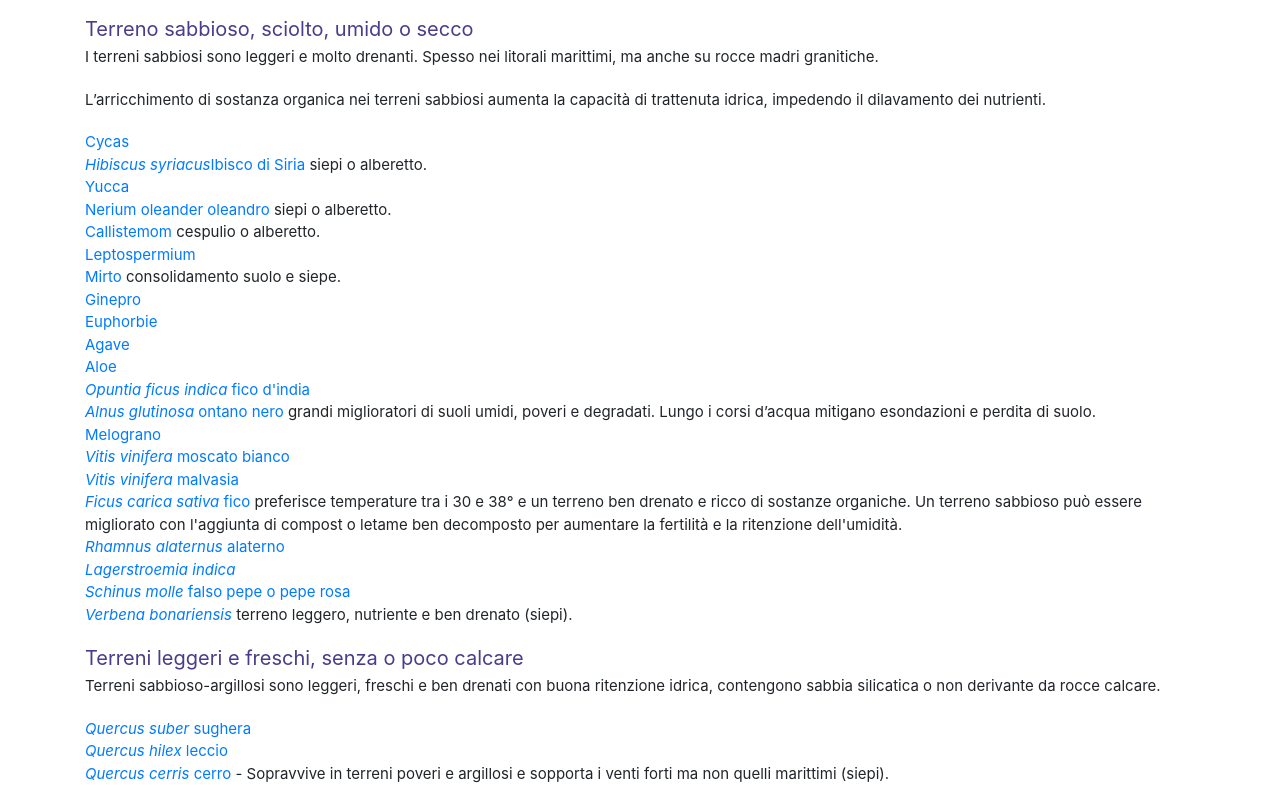
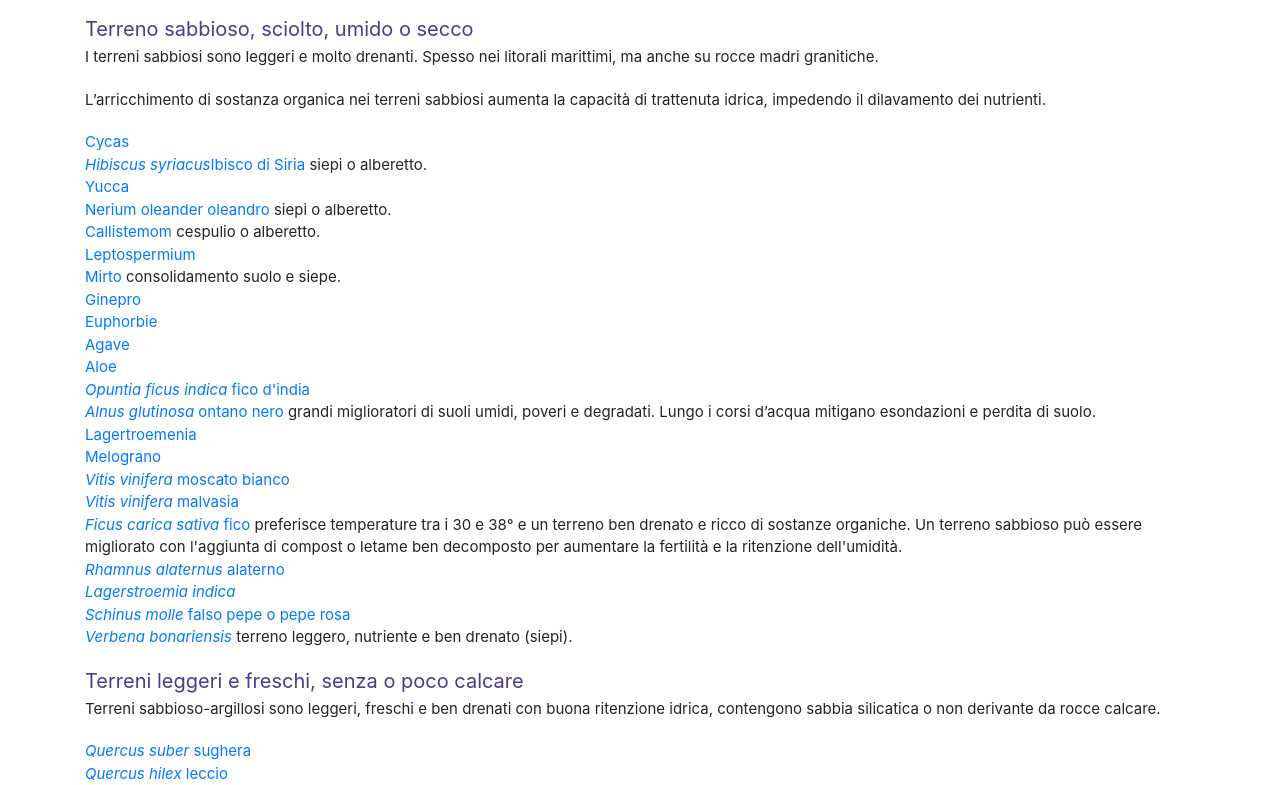
Before and after one commit to ancocco/terreno, a plain HTML site: page sabbioso.html in a window 1280 px wide. Shown: the part 315-1100 px from the top of the page. Drawn offline with nearby package versions, Linux system fonts and the light colour scheme.

Commit message:
Update sabbioso.html

```diff
--- a/sabbioso.html
+++ b/sabbioso.html
@@ -49,6 +49,7 @@
                 <a href="https://vivaifrappetta.it/prodotto/aloe-arborescens/" target="_blank">Aloe</a></br>
                 <a href="https://vivaifrappetta.it/prodotto/opuntia-ficus-indica-fico-dindia/" target="_blank"><i>Opuntia ficus indica</i> fico d'india</a></br>
                 <a href="https://vivaifrappetta.it/prodotto/alnus-glutinosa-ontano-nero/" target="_blank"><i>Alnus glutinosa</i> ontano nero</a> grandi miglioratori di suoli umidi, poveri e degradati. Lungo i corsi d’acqua mitigano esondazioni e perdita di suolo.</br>
+                <a href="https://vivaifrappetta.it/categoria-prodotto/alberi/lagerstroemie/" target="_blank">Lagertroemenia</a></br>
                 <a href="https://vivaifrappetta.it/categoria-prodotto/frutticole/frutticole-melograni/" target="_blank">Melograno</a></br>
                 <a href="https://vivaifrappetta.it/prodotto/vite-moscato-bianco-vitis-vinifera-moscato-bianco/" target="_blank"><i>Vitis vinifera</i> moscato bianco</a></br>
                 <a href="https://vivaifrappetta.it/prodotto/vite-malvasia-del-lazio/" target="_blank"><i>Vitis vinifera</i> malvasia</a></br>
```
